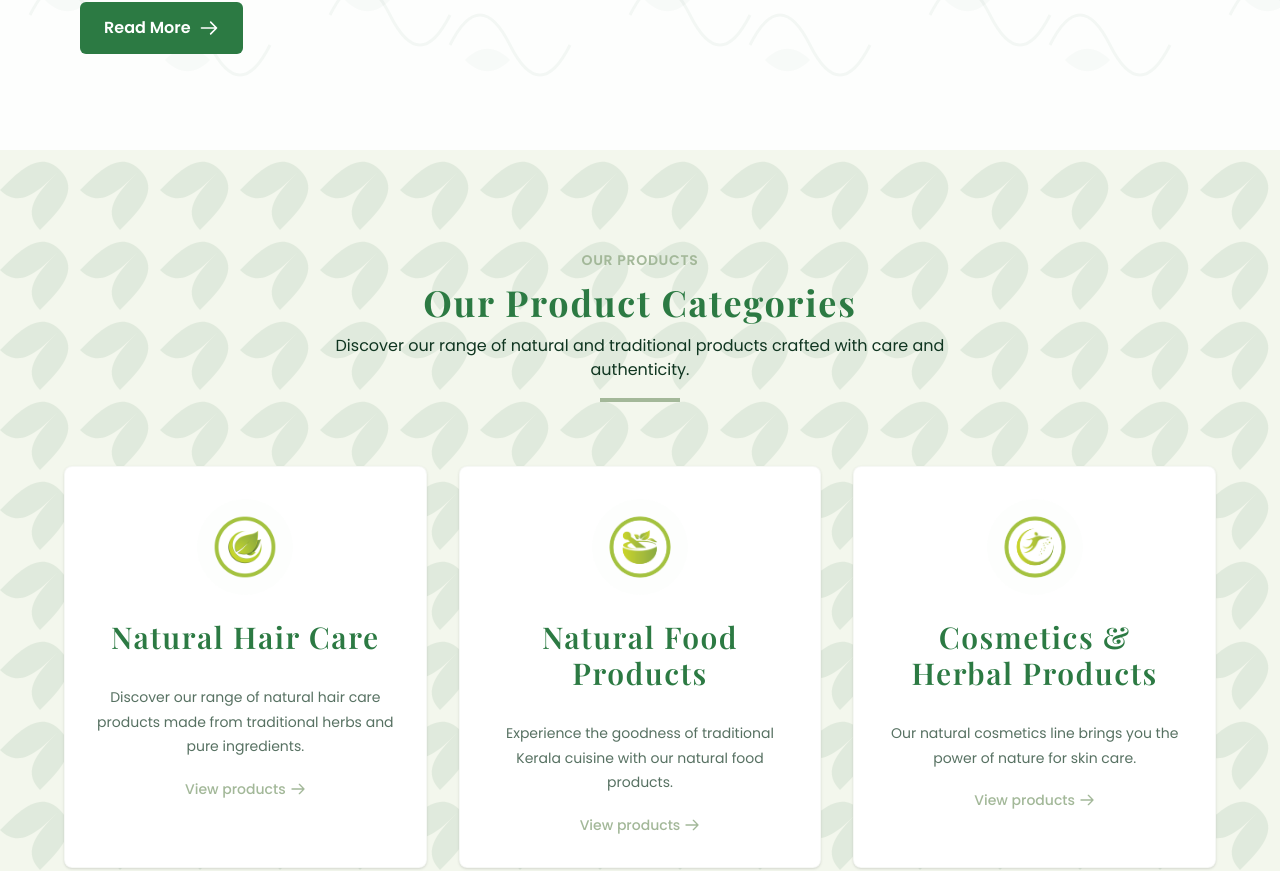
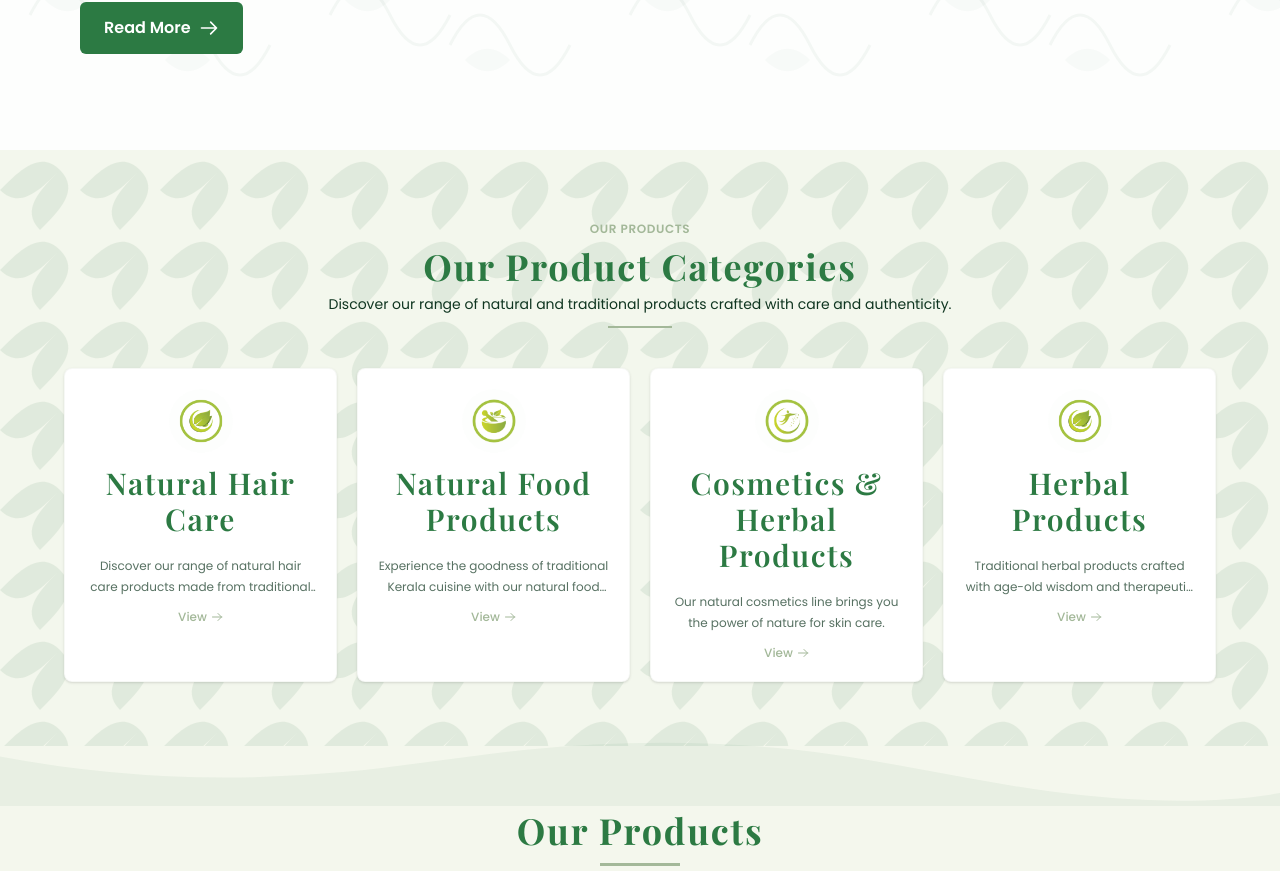
Before and after one commit to umshere/naadan-sowkhya, a Next.js app: page / in a window 1280 px wide. Shown: the part 2295-3166 px from the top of the page. Built offline with nearby package versions, Linux system fonts and the light colour scheme.

Commit message:
Our Product Categories redesign

```diff
--- a/src/components/home/ProductCategories.tsx
+++ b/src/components/home/ProductCategories.tsx
@@ -47,31 +47,31 @@ const ProductCategories = ({ data }: ProductCategoriesProps) => {
   return (
     <section
       id="product-categories"
-      className="relative py-16 md:py-24 leaf-bg-pattern"
+      className="relative py-10 md:py-16 leaf-bg-pattern" // Reduced vertical padding
     >
       {/* Subtle background texture */}
       <div className="absolute inset-0 pointer-events-none opacity-10 organic-texture"></div>
 
       <div className="container mx-auto px-4 relative z-10">
-        {/* Section Header */}
+        {/* Section Header - More compact */}
         <div
-          className={`text-center mb-12 md:mb-16 transition-all duration-700 ease-out ${
+          className={`text-center mb-8 md:mb-10 transition-all duration-700 ease-out ${
             isVisible ? 'opacity-100 translate-y-0' : 'opacity-0 translate-y-4'
           }`}
         >
-          <span className="text-sm font-semibold tracking-wider text-[var(--tertiary-color)] uppercase">Our Products</span>
-          <h2 className="text-3xl md:text-4xl font-bold text-[var(--primary-color)] font-serif mt-2 mb-3">
+          <span className="text-xs font-semibold tracking-wider text-[var(--tertiary-color)] uppercase">Our Products</span>
+          <h2 className="text-2xl md:text-3xl font-bold text-[var(--primary-color)] font-serif mt-1 mb-2">
             {title}
           </h2>
-          <p className="mt-2 text-base text-[var(--text-dark)] max-w-2xl mx-auto">
+          <p className="mt-1 text-sm text-[var(--text-dark)] max-w-2xl mx-auto">
             {subtitle}
           </p>
-          <div className="mx-auto w-20 h-1 bg-[var(--tertiary-color)] mt-4"></div>
+          <div className="mx-auto w-16 h-0.5 bg-[var(--tertiary-color)] mt-3"></div>
         </div>
 
-        {/* Categories Grid - Improved responsive layout */}
+        {/* Categories Grid - Improved responsive layout with more columns */}
         <div
-          className={`grid grid-cols-1 sm:grid-cols-2 lg:grid-cols-3 gap-6 md:gap-8 max-w-6xl mx-auto transition-all duration-1000 ease-out ${
+          className={`grid grid-cols-2 sm:grid-cols-3 lg:grid-cols-4 gap-4 md:gap-5 max-w-6xl mx-auto transition-all duration-1000 ease-out ${
             isVisible ? 'opacity-100 translate-y-0' : 'opacity-0 translate-y-8'
           }`}
         >
@@ -81,57 +81,57 @@ const ProductCategories = ({ data }: ProductCategoriesProps) => {
               href={category.link}
               className="group h-full"
               style={{
-                transitionDelay: `${(index % 3) * 100 + 200}ms`,
+                transitionDelay: `${(index % 4) * 75 + 150}ms`,
                 opacity: isVisible ? 1 : 0,
                 transform: isVisible ? 'translateY(0)' : 'translateY(20px)',
                 transition: 'opacity 0.7s ease-out, transform 0.7s ease-out'
               }}
             >
-              {/* Standardized Card Design */}
+              {/* More compact card design */}
               <div
                 className="flex flex-col items-center h-full bg-white rounded-lg shadow-sm
-                         border border-[var(--tertiary-color)]/10 p-8 text-center
+                         border border-[var(--tertiary-color)]/10 p-4 md:p-5 text-center
                          transition-all duration-300 ease-out
-                         hover:shadow-md hover:translate-y-[-4px] hover:border-[var(--tertiary-color)]/30"
+                         hover:shadow-md hover:translate-y-[-2px] hover:border-[var(--tertiary-color)]/30"
               >
-                {/* Fixed-size image container */}
-                <div className="w-24 h-24 mb-6 relative flex items-center justify-center">
+                {/* Smaller image container */}
+                <div className="w-16 h-16 mb-3 relative flex items-center justify-center">
                   <div className="absolute inset-0 rounded-full bg-[var(--primary-light)] opacity-10
                                transition-transform duration-300 group-hover:scale-110"></div>
-                  <div className="relative w-20 h-20 transition-transform duration-300 group-hover:scale-110">
+                  <div className="relative w-14 h-14 transition-transform duration-300 group-hover:scale-110">
                     <OptimizedImage
                       src={category.image}
                       alt={category.name}
                       fill
                       className="object-contain"
-                      sizes="96px"
+                      sizes="56px"
                     />
                   </div>
                 </div>
 
-                {/* Title with uniform styling */}
-                <h3 className="text-xl font-serif font-semibold text-[var(--primary-color)] mb-3
+                {/* More compact title styling */}
+                <h3 className="text-base font-serif font-semibold text-[var(--primary-color)] mb-1
                              transition-colors duration-300 group-hover:text-[var(--secondary-color)]">
                   {category.name}
                 </h3>
 
                 {/* Animated underline */}
-                <div className="relative h-0.5 w-12 mx-auto mt-1 mb-3 overflow-hidden">
+                <div className="relative h-0.5 w-10 mx-auto mt-1 mb-2 overflow-hidden">
                   <span
                     className="absolute inset-0 bg-[var(--tertiary-color)] transform scale-x-0 group-hover:scale-x-100
                              transition-transform duration-300 origin-left"
                   ></span>
                 </div>
 
-                {/* Optional short description - could be added from data if needed */}
-                <p className="text-sm text-[var(--text-dark)]/70 leading-relaxed">
+                {/* Shorter description with ellipsis for overflow */}
+                <p className="text-xs text-[var(--text-dark)]/70 leading-relaxed line-clamp-2">
                   {category.description}
                 </p>
 
-                {/* View indicator */}
-                <div className="mt-5 flex items-center text-[var(--tertiary-color)] text-sm font-medium">
-                  <span className="mr-1">View products</span>
-                  <svg className="w-4 h-4 transform transition-transform duration-300 group-hover:translate-x-1"
+                {/* Compact view indicator */}
+                <div className="mt-3 flex items-center text-[var(--tertiary-color)] text-xs font-medium">
+                  <span className="mr-1">View</span>
+                  <svg className="w-3 h-3 transform transition-transform duration-300 group-hover:translate-x-1"
                        fill="none" viewBox="0 0 24 24" stroke="currentColor">
                     <path strokeLinecap="round" strokeLinejoin="round" strokeWidth="2" d="M14 5l7 7m0 0l-7 7m7-7H3"/>
                   </svg>
```
